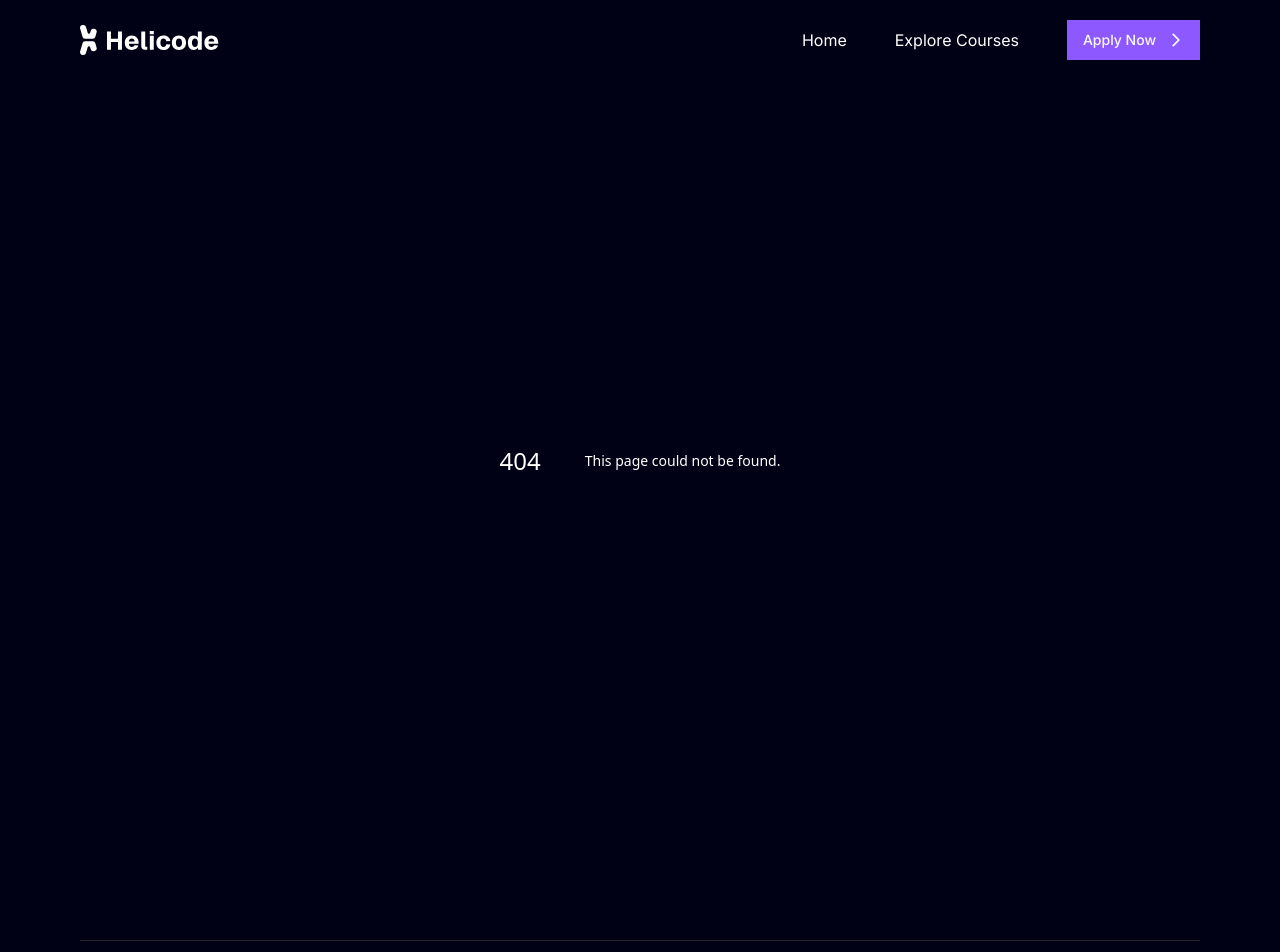
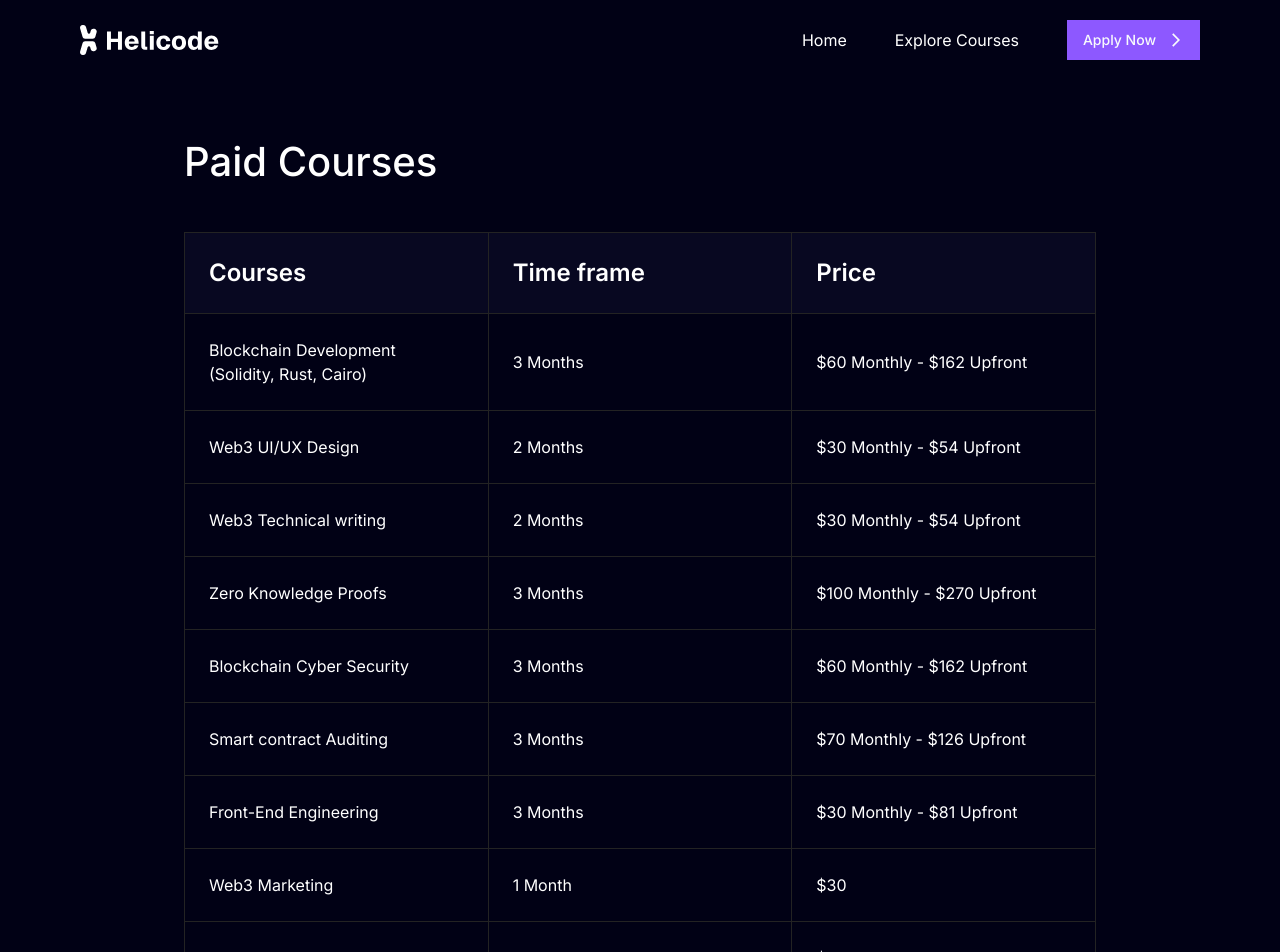
Before and after one commit to Marvelousy20/Helicode, a Next.js app: page /pricing in a window 1280 px wide. Before the commit this address had no page. Shown: the top 952 px of the page. Built offline with nearby package versions, Linux system fonts and the light colour scheme.

Commit message:
added pricing and about us page

```diff
--- /dev/null
+++ b/src/app/about/page.tsx
@@ -0,0 +1,65 @@
+import NewsLetter from "@/components/Newsletter";
+import { ChevronRight } from "lucide-react";
+import Link from "next/link";
+import React from "react";
+
+export default function page() {
+  return (
+    <section className="pt-24">
+      <div className="text-center flex flex-col justify-center items-center h-full">
+        <h1 className=" text-[2.5rem] lg:text-[5rem] font-semibold">
+          About Helicode
+        </h1>
+        <p className="lg:text-lg">
+          Upgrade your skills and join the next wave of Global Web3 talent from
+          Africa
+        </p>
+        <Link
+          href="/"
+          className="mt-8 border-4border-[#8D58FF4D] bg-[#8D58FF4D] rounded-xl p-[6px]"
+        >
+          <div className="flex items-center border border-dashed border-[#4B0CF14D] bg-[#8D58FF] rounded-md py-3 px-6">
+            Work with Us <ChevronRight size={18} />
+          </div>
+        </Link>
+      </div>
+      {/* Our Vision & Our Mission */}
+      <div className="flex flex-col lg:flex-row gap-7 pt-28 lg:pt-36 pb-20">
+        {/* left */}
+        <div className="w-full lg:w-1/2">
+          <h1 className="font-medium text-2xl border-b border-[#383838] pb-4 text-center lg:text-left">
+            Our Vision
+          </h1>
+          <p className="pt-[1.7rem] lg:pt-[3.15rem] max-w[37rem] font-light">
+            Helicode envisions a future where African web3 professionals lead
+            global technological innovation. One where our academy is the number
+            one source for accessing quality and affordable talent for global
+            industries. This surge of homegrown tech expertise will transform
+            Africa&rsquo;s web3 landscape, fostering economic growth and
+            enhancing quality of life across the continent. Ultimately, Helicode
+            dreams of a world where collaboration between African tech talent
+            and global industry leaders becomes the norm, sparking innovations
+            that benefit humanity as a whole.
+          </p>
+        </div>
+        {/* right */}
+        <div className="w-full lg:w-1/2">
+          <h1 className="font-medium text-2xl border-b border-[#383838] pb-4 text-center lg:text-left">
+            Our Mission
+          </h1>
+          <p className="pt-[1.7rem] lg:pt-[3.15rem] max-w[37rem] font-light">
+            At Helicode, we aim to empower African talent with cutting-edge web3
+            skills to enable access to global job opportunities. We are
+            committed towards providing top-notch, affordable education
+            that&rsquo;s accessible to all, regardless of background or
+            location. Our goal is to nurture a new generation of African tech
+            innovators, equipping them with the tools needed to compete on the
+            world stage and shape the future of blockchain technology ultimately
+            bridging the global tech divide.
+          </p>
+        </div>
+      </div>
+      <NewsLetter />
+    </section>
+  );
+}
--- /dev/null
+++ b/src/app/pricing/page.tsx
@@ -0,0 +1,114 @@
+import React from "react";
+
+export default function page() {
+  return (
+    <section className=" pt-[4.5rem] pb-10 lg:pb-40 lg:px-[6.5rem] max-w7xl max-w-[90rem] mx-auto space-y-5 lg:space-y-10">
+      <h1 className="text-[1.5rem] lg:text-[2.5rem] font-medium">
+        Paid Courses
+      </h1>
+      <div className="relative overflow-x-auto">
+        <table className="w-full table-fixed text-left border-collapse border border-[#232323]">
+          <thead className="bg-[#080821]">
+            <tr>
+              <th className=" p-3 lg:p-6 border border-[#232323] font-semibold lg:text-2xl">
+                Courses
+              </th>
+              <th className=" p-3 lg:p-6 border border-[#232323] font-semibold lg:text-2xl">
+                Time frame
+              </th>
+              <th className=" p-3 lg:p-6 border border-[#232323] font-semibold lg:text-2xl">
+                Price
+              </th>
+            </tr>
+          </thead>
+          <tbody className="">
+            <tr>
+              <td className="p-3 lg:p-6 border border-[#232323] max-w40">
+                Blockchain Development (Solidity, Rust, Cairo)
+              </td>
+              <td className="p-3 lg:p-6 border border-[#232323]">3 Months</td>
+              <td className="p-3 lg:p-6 border border-[#232323]">
+                $60 Monthly - $162 Upfront
+              </td>
+            </tr>
+            <tr>
+              <td className="p-3 lg:p-6 border border-[#232323] max-w40">
+                Web3 UI/UX Design
+              </td>
+              <td className="p-3 lg:p-6 border border-[#232323]">2 Months</td>
+              <td className="p-3 lg:p-6 border border-[#232323]">
+                $30 Monthly - $54 Upfront
+              </td>
+            </tr>
+            <tr>
+              <td className="p-3 lg:p-6 border border-[#232323] max-w40">
+                Web3 Technical writing
+              </td>
+              <td className="p-3 lg:p-6 border border-[#232323]">2 Months</td>
+              <td className="p-3 lg:p-6 border border-[#232323]">
+                $30 Monthly - $54 Upfront
+              </td>
+            </tr>
+            <tr>
+              <td className="p-3 lg:p-6 border border-[#232323] max-w40">
+                Zero Knowledge Proofs
+              </td>
+              <td className="p-3 lg:p-6 border border-[#232323]">3 Months</td>
+              <td className="p-3 lg:p-6 border border-[#232323]">
+                $100 Monthly - $270 Upfront
+              </td>
+            </tr>
+            <tr>
+              <td className="p-3 lg:p-6 border border-[#232323] max-w40">
+                Blockchain Cyber Security
+              </td>
+              <td className="p-3 lg:p-6 border border-[#232323]">3 Months</td>
+              <td className="p-3 lg:p-6 border border-[#232323]">
+                $60 Monthly - $162 Upfront
+              </td>
+            </tr>
+            <tr>
+              <td className="p-3 lg:p-6 border border-[#232323] max-w40">
+                Smart contract Auditing
+              </td>
+              <td className="p-3 lg:p-6 border border-[#232323]">3 Months</td>
+              <td className="p-3 lg:p-6 border border-[#232323]">
+                $70 Monthly - $126 Upfront
+              </td>
+            </tr>
+            <tr>
+              <td className="p-3 lg:p-6 border border-[#232323] max-w40">
+                Front-End Engineering
+              </td>
+              <td className="p-3 lg:p-6 border border-[#232323]">3 Months</td>
+              <td className="p-3 lg:p-6 border border-[#232323]">
+                $30 Monthly - $81 Upfront
+              </td>
+            </tr>
+            <tr>
+              <td className="p-3 lg:p-6 border border-[#232323] max-w40">
+                Web3 Marketing
+              </td>
+              <td className="p-3 lg:p-6 border border-[#232323]">1 Month</td>
+              <td className="p-3 lg:p-6 border border-[#232323]">$30</td>
+            </tr>
+            <tr>
+              <td className="p-3 lg:p-6 border border-[#232323] max-w40">
+                Blockchain Research
+              </td>
+              <td className="p-3 lg:p-6 border border-[#232323]">1 Month</td>
+              <td className="p-3 lg:p-6 border border-[#232323]">$30</td>
+            </tr>
+            <tr>
+              <td className="p-3 lg:p-6 border border-[#232323] max-w40">
+                Web3 Data Analysis
+              </td>
+              <td className="p-3 lg:p-6 border border-[#232323]">1 Month</td>
+              <td className="p-3 lg:p-6 border border-[#232323]">$30</td>
+            </tr>
+          </tbody>
+        </table>
+      </div>
+    </section>
+  );
+}
```
